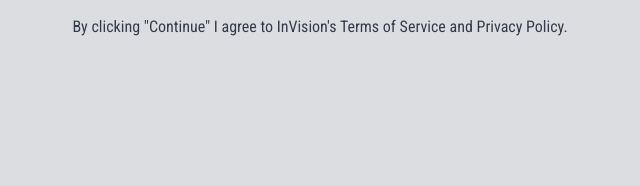
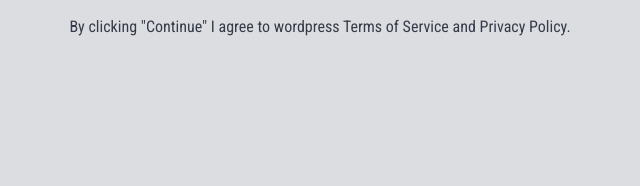
Before and after one commit to AbdelouahabMbarki/loginforwp, a plain HTML site: page index.html in a window 1280 px wide. Shown: the part 588-774 px from the top of the page, 576-1216 px from the left. Drawn offline with Linux system fonts and the light colour scheme.

Commit message:
Update index.html

```diff
--- a/index.html
+++ b/index.html
@@ -53,7 +53,7 @@
                         </div>
                         <input value="continue" type="submit">
                         </form>
-                        <p>By clicking "Continue" I agree to InVision's Terms of Service and Privacy Policy.</p>
+                        <p>By clicking "Continue" I agree to wordpress Terms of Service and Privacy Policy.</p>
                     </div>
                 </div>
             </div>
```
